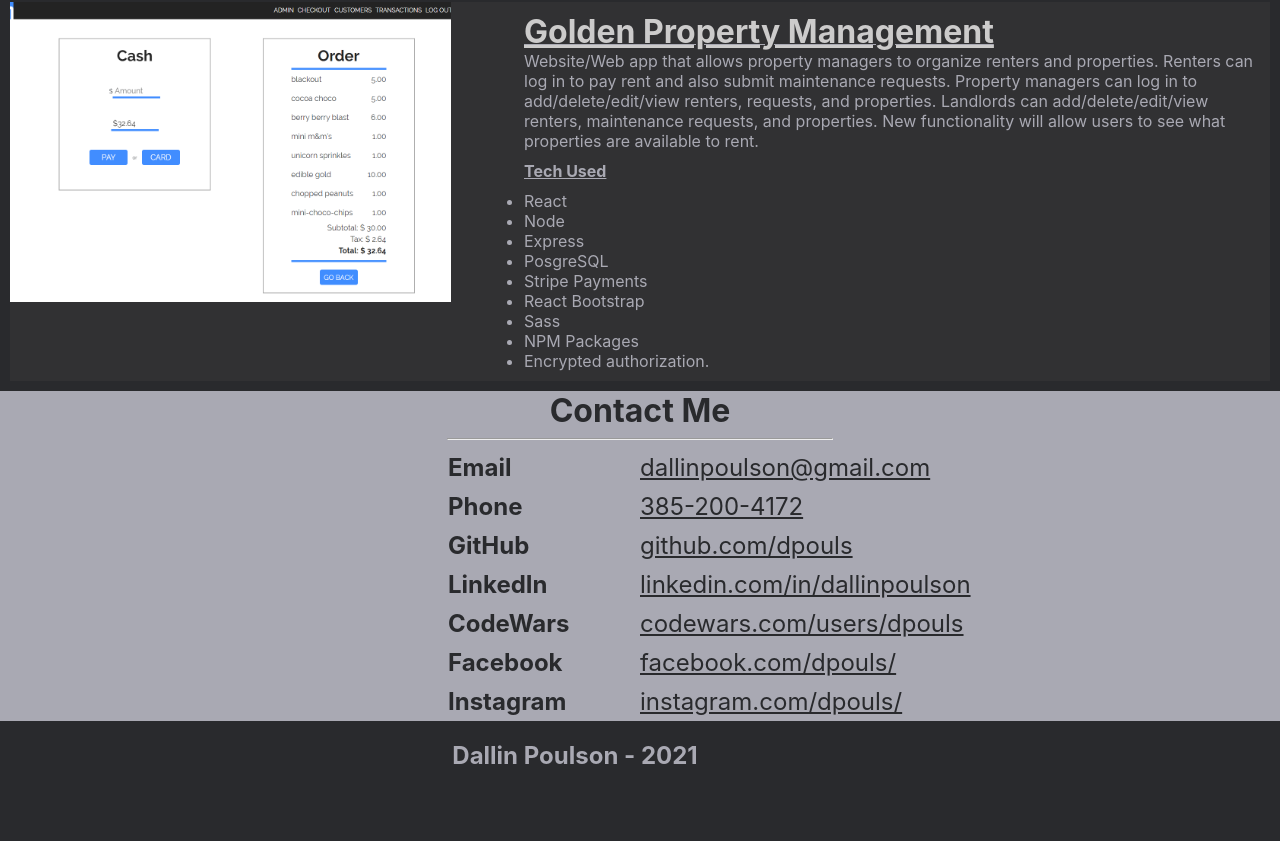
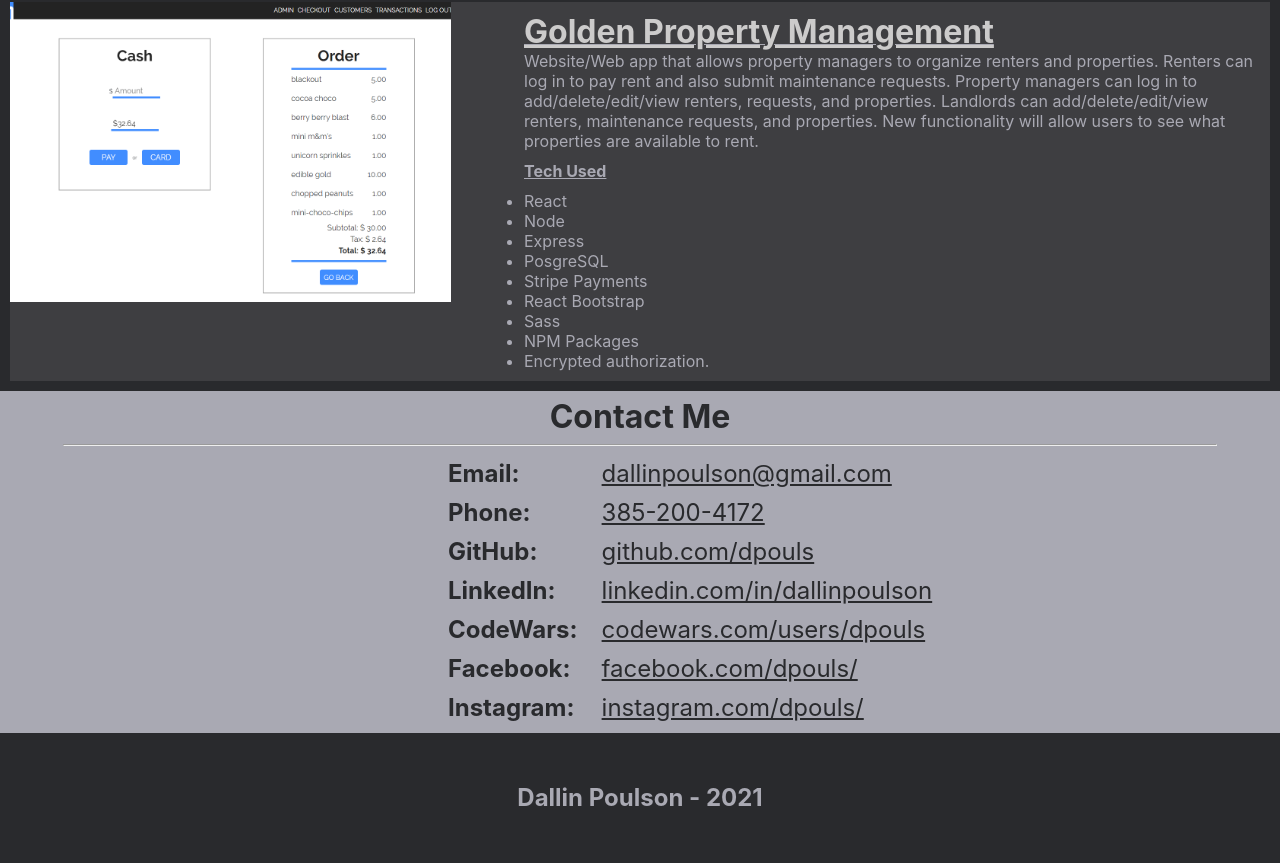
Before and after one commit to dpouls/portfolio, a React (Create React App) app: page / in a window 1280 px wide. Shown: the part 1906-2769 px from the top of the page. Before the commit the page ends 2747 px from the top, so only its background shows below. Built offline with nearby package versions, Linux system fonts and the light colour scheme.

Commit message:
tweaks to contact section and footer for mobile responsiveness

```diff
--- a/src/Components/Contact/Contact.css
+++ b/src/Components/Contact/Contact.css
@@ -1,7 +1,7 @@
 .contact-container {
     width: 100%;
     /* margin: 20px 0; */
-    /* padding: 60px; */
+    padding: 6px 0;
     display: flex;
     flex-direction: column;
     justify-content: center;
@@ -16,23 +16,32 @@
     font-size: xx-large;
 }
 hr {
-    width: 30%;
+    width: 90%;
     color: #292a2d;
 }
 
 
 .contact-section {
+    width: 30%;
     margin: 5px 0;
     display: flex;
     justify-content: space-between;
     align-items: center;
-    width: 30%;
     font-size: x-large;
 
 }
+.contact-type {
+    width: 40%;
+    text-align: left;
+    /* margin: 0 5px; */
+}
 .contact-text {
-    width: 50%;
+    width: 60%;
     text-align: left;
+}
+label {
+    padding: 0;
+    margin: 0;
 }
 .social-link {
     color: #292a2d;
@@ -49,7 +58,10 @@
         align-items: center;
         width: 90%;
         font-size: large;
-
+        /* padding: 0; */
+    }
+    .contact-type {
+        width: 30%;
     }
     .contact-text {
         width: 70%;
--- a/src/Components/Contact/Contact.js
+++ b/src/Components/Contact/Contact.js
@@ -43,7 +43,7 @@
             {contactInfo.map((ci,i) => {
                 return (
                 <div className='contact-section'>
-                <label><strong>{ci.type}</strong></label>
+                <label className='contact-type'><strong>{ci.type}:</strong></label>
                 <p className='contact-text'><a target="_blank" rel="noreferrer" className='social-link' href={ci.link}>{ci.text}</a></p>
                 </div>
                 )
--- a/src/Components/Footer/Footer.css
+++ b/src/Components/Footer/Footer.css
@@ -1,4 +1,11 @@
 footer {
     height: 100px;
+    width: 100%;
     margin-top: 10px;
+    display: flex;
+    justify-content: center;
 }
+
+#footer-text {
+    text-align: center;
+}
--- a/src/Components/Footer/Footer.js
+++ b/src/Components/Footer/Footer.js
@@ -4,7 +4,7 @@
 function Footer() {
     return (
         <footer>
-            <h2>Dallin Poulson - 2021</h2>
+            <h2 id='footer-text'>Dallin Poulson - 2021</h2>
         </footer>
     )
 }
--- a/src/Components/Portfolio/Project/Project.css
+++ b/src/Components/Portfolio/Project/Project.css
@@ -2,7 +2,7 @@
     display: flex;
     justify-content: space-between;
     margin: 10px;
-    background-color: #313133;
+    background-color: #3e3e41;
     transition: all 1s;
     min-height: 300px;
 }
```
